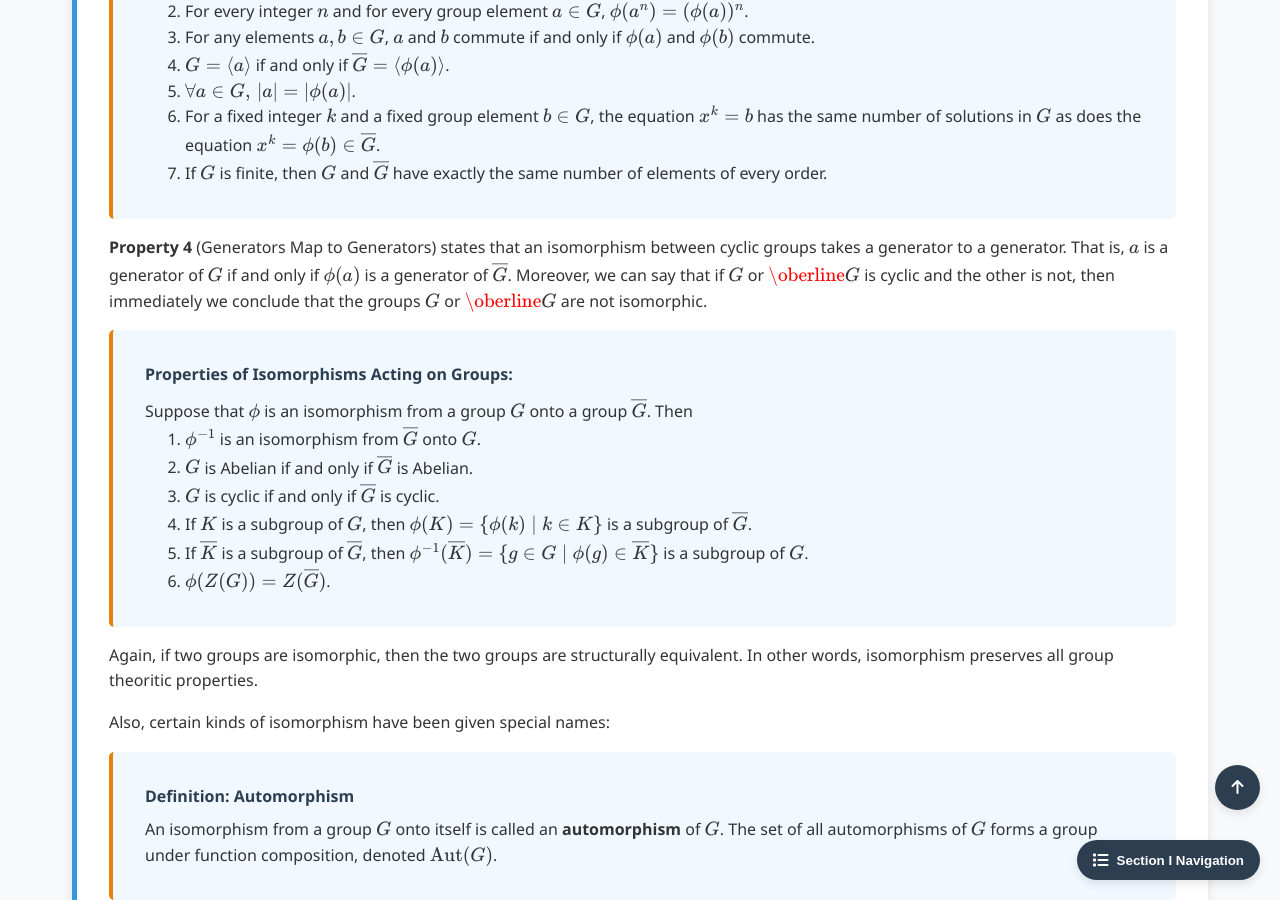
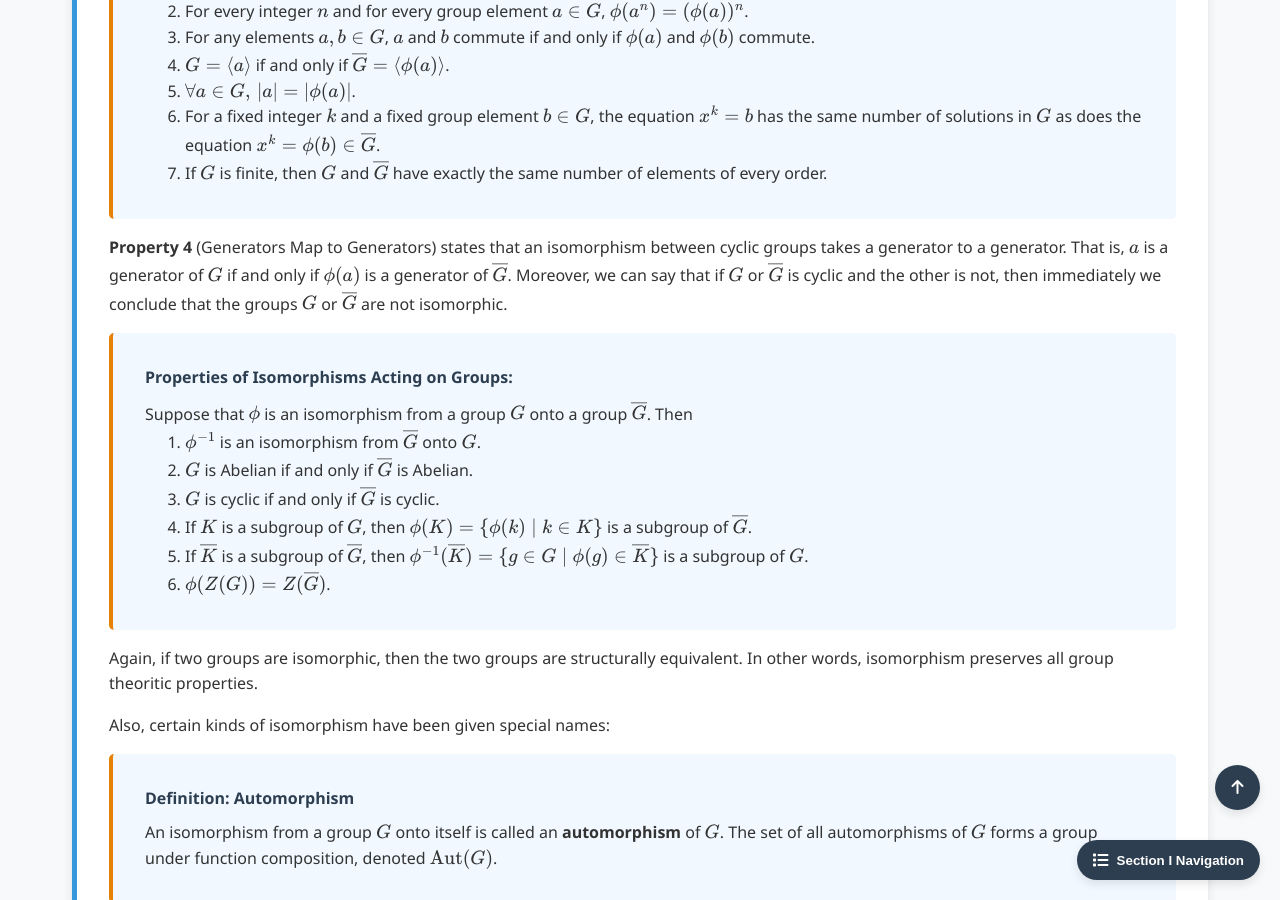
Before and after one commit to Yusukey01/yusukey01.github.io, a Jekyll site: the page built from Mathematics/Linear_algebra/group_isomorphism.html, in a window 1280 px wide and 900 px high, scrolled down 13222 px. Built offline with Jekyll 4.4.1, drawn with Linux system fonts in a browser that asks for light colours.

```diff
--- a/Mathematics/Linear_algebra/group_isomorphism.html
+++ b/Mathematics/Linear_algebra/group_isomorphism.html
@@ -763,7 +763,7 @@ uses_python: false
                 <p>
                     <strong>Property 4</strong> (Generators Map to Generators) states that an isomorphism between cyclic groups takes a
                     generator to a generator. That is, \(a\) is a generator of \(G\) if and only if \(\phi(a)\) is a generator of \(\overline{G}\). Moreover,
-                    we can say that if \(G\) or \(\oberline{G}\) is cyclic and the other is not, then immediately we conclude that the groups \(G\) or \(\oberline{G}\)
+                    we can say that if \(G\) or \(\overline{G}\) is cyclic and the other is not, then immediately we conclude that the groups \(G\) or \(\overline{G}\)
                     are not isomorphic.
                 </p>
 
```
